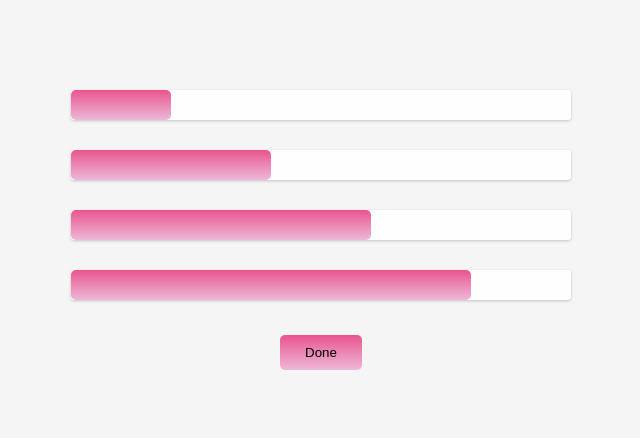
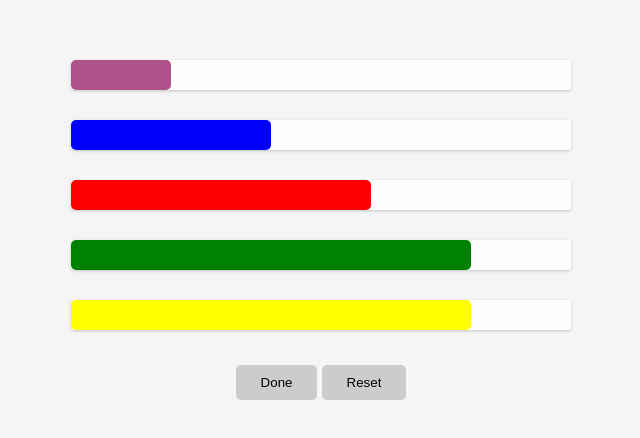
Before and after one commit to httpamit/progress-bar, a plain HTML site: page index.html in a window 1280 px wide. Shown: the part 178-616 px from the top of the page, without its empty margins (319-959 px from the left). Drawn offline with Linux system fonts and the light colour scheme.

Commit message:
Add files via upload

```diff
--- a/app.js
+++ b/app.js
@@ -15,3 +15,12 @@ function onClickDone() {
     });
   });
 }
+
+function onClickReset() {
+  progress_bars.forEach((bar) => {
+    setTimeout(() => {
+      const { size } = bar.dataset;
+      bar.style.width = `${size}%`;
+    });
+  });
+}
--- a/index.html
+++ b/index.html
@@ -12,17 +12,22 @@
       <div data-size="20" class="progress"></div>
     </div>
     <div class="progress-bar">
-      <div data-size="40" class="progress"></div>
+      <div data-size="40" class="progress progress--blue"></div>
     </div>
     <div class="progress-bar">
-      <div data-size="60" class="progress"></div>
+      <div data-size="60" class="progress progress--red"></div>
     </div>
     <div class="progress-bar">
-      <div data-size="80" class="progress"></div>
+      <div data-size="80" class="progress progress--green"></div>
     </div>
-
+    <div class="progress-bar">
+      <div data-size="80" class="progress progress--yellow"></div>
+    </div>
+    <div>
     <button class="done-button" onclick="onClickDone()">Done</button>
 
+    <button class="done-button" onclick="onClickReset()">Reset</button>
+</div>
     <script src="app.js"></script>
   </body>
 </html>
--- a/style.css
+++ b/style.css
@@ -29,8 +29,6 @@ h2 {
 
 .progress {
   background: #ad5389;
-  background: -webkit-linear-gradient(to bottom, red, #af93a4);
-  background: linear-gradient(to bottom, #e9558e, #eeb8d8);
   border-radius: 5px;
   height: 30px;
   width: 0;
@@ -38,29 +36,24 @@ h2 {
 }
 
 .progress--blue {
-  background: #ad5389;
-  background: -webkit-linear-gradient(to bottom, red, #af93a4);
-  background: linear-gradient(to bottom, blue, #eeb8d8);
-  border-radius: 5px;
-  height: 30px;
-  width: 0;
-  transition: width 0.5s ease-in;
+  background: blue;
+}
+
+.progress--red {
+  background: red;
 }
 
 .progress--green {
-  background: #ad5389;
-  background: -webkit-linear-gradient(to bottom, red, #af93a4);
-  background: linear-gradient(to bottom, green, #eeb8d8);
-  border-radius: 5px;
-  height: 30px;
-  width: 0;
-  transition: width 0.5s ease-in;
+  background: green;
+}
+
+.progress--yellow {
+  background: yellow;
 }
 
 .done-button {
   border: 0px;
-  background: -webkit-linear-gradient(to bottom, red, #af93a4);
-  background: linear-gradient(to bottom, #e9558e, #eeb8d8);
+  background: #ccc;
   color: black;
   padding: 10px 25px;
   border-radius: 5px;
```
